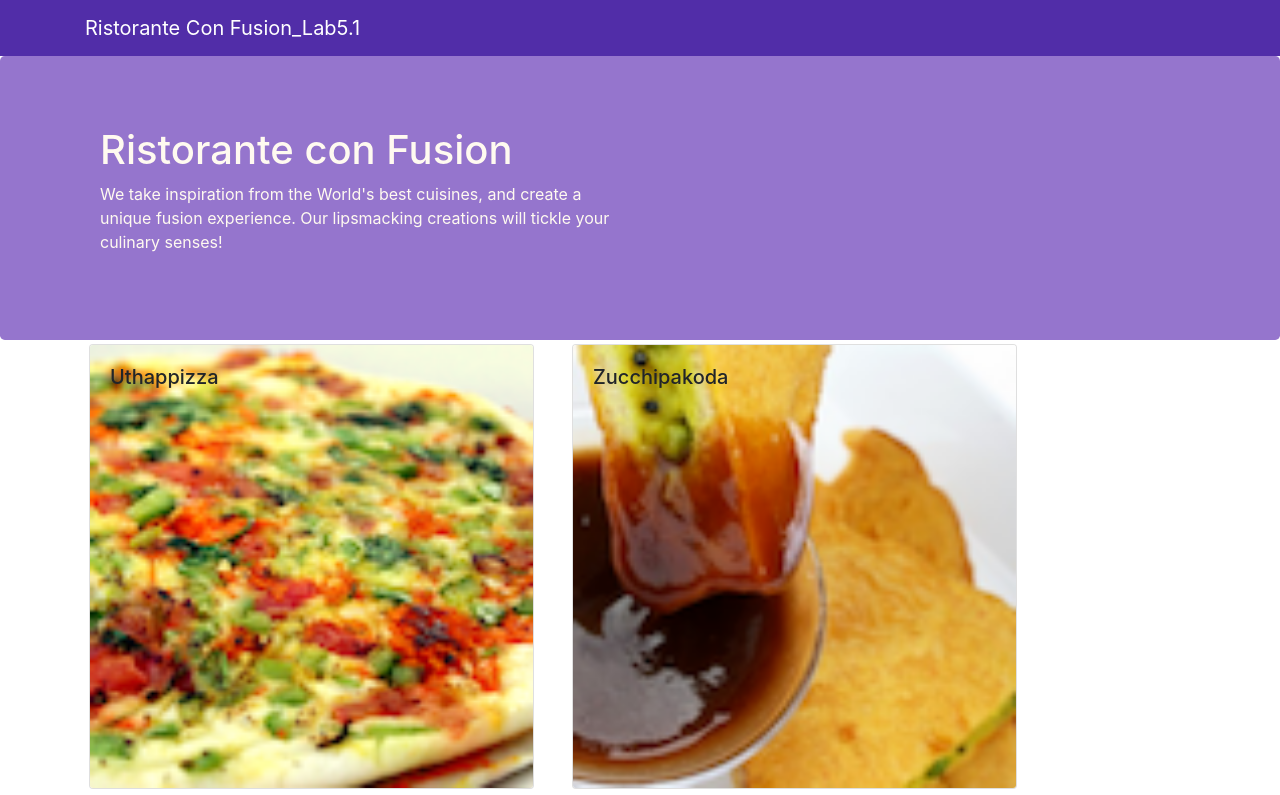
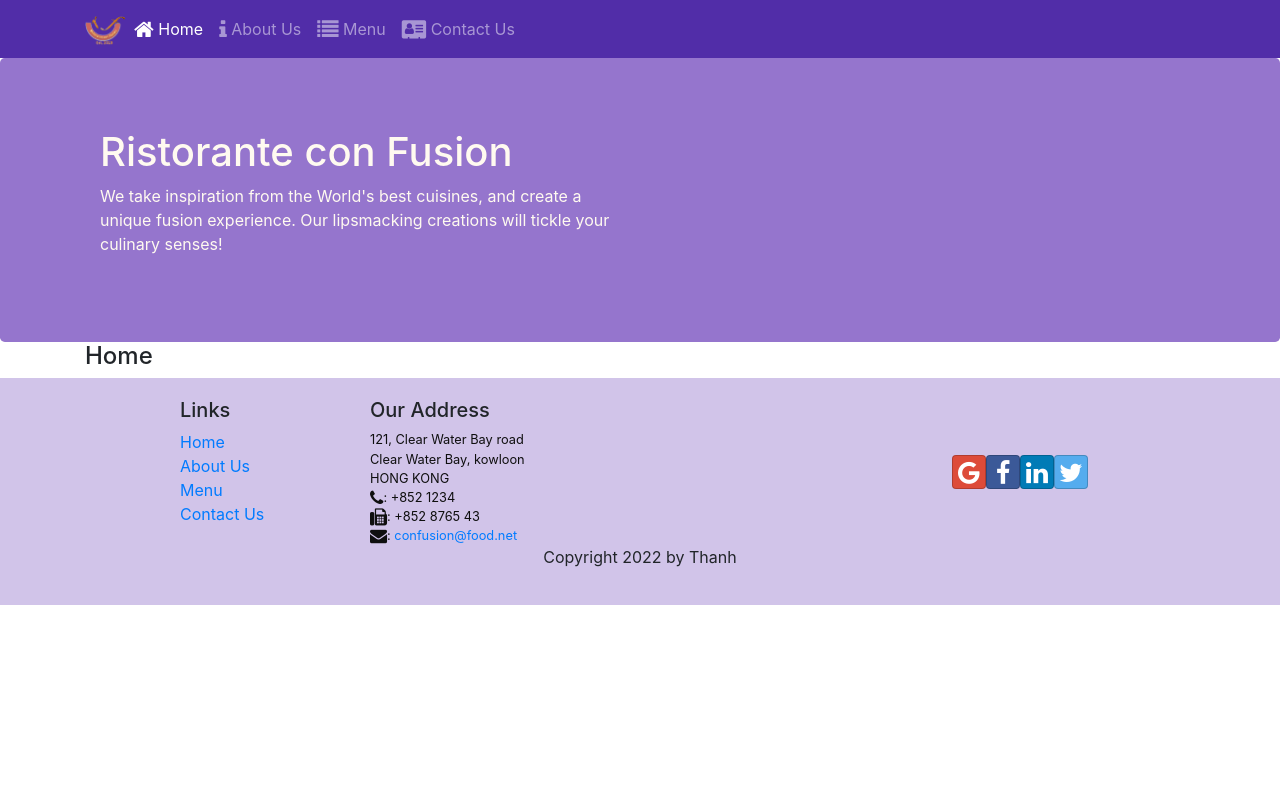
Before and after one commit to thanhgt86/Funix_Reactjs, a React (Create React App) app: page /home in a window 1280 px wide. Shown: the top 795 px of the page. Built offline with nearby package versions, Linux system fonts and the light colour scheme.

Commit message:
Make Lab5.2

```diff
--- a/src/App.js
+++ b/src/App.js
@@ -2,13 +2,16 @@
 import "./App.css";
 
 import Main from "./components/MainComponent";
+import { BrowserRouter } from "react-router-dom";
 
 class App extends Component {
   render() {
     return (
-      <div>
-        <Main />
-      </div>
+      <BrowserRouter>
+        <div>
+          <Main />
+        </div>
+      </BrowserRouter>
     );
   }
 }
--- a/src/components/FooterComponent.js
+++ b/src/components/FooterComponent.js
@@ -1,5 +1,5 @@
 import React from "react";
-
+import { Link } from "react-router-dom";
 function Footer(props) {
   return (
     <div className="footer">
@@ -9,16 +9,16 @@
             <h5>Links</h5>
             <ul className="list-unstyled">
               <li>
-                <a href="#">Home</a>
+                <Link to="/home">Home</Link>
               </li>
               <li>
-                <a href="#">About</a>
+                <Link to="/aboutus">About Us</Link>
               </li>
               <li>
-                <a href="#">Menu</a>
+                <Link to="/menu">Menu</Link>
               </li>
               <li>
-                <a href="contactus.html">Contact</a>
+                <Link to="/contactus">Contact Us</Link>
               </li>
             </ul>
           </div>
--- a/src/components/HeaderComponent.js
+++ b/src/components/HeaderComponent.js
@@ -1,13 +1,74 @@
 import React, { Component } from "react";
-import { Navbar, NavbarBrand, Jumbotron } from "reactstrap";
+import {
+  Navbar,
+  NavbarBrand,
+  Jumbotron,
+  Nav,
+  NavbarToggler,
+  Collapse,
+  NavItem,
+} from "reactstrap";
+import { NavLink } from "react-router-dom";
 
 class Header extends Component {
+  constructor(props) {
+    super(props);
+    this.state = {
+      isNavOpen: false,
+    };
+
+    this.toggleNav = this.toggleNav.bind(this);
+  }
+
+  toggleNav() {
+    this.setState({
+      isNavOpen: !this.state.isNavOpen,
+    });
+  }
+
   render() {
     return (
       <React.Fragment>
-        <Navbar dark>
+        <Navbar dark expand="md">
           <div className="container">
-            <NavbarBrand href="/">Ristorante Con Fusion_Lab5.1</NavbarBrand>
+            <NavbarToggler onClick={this.toggleNav} />
+            <NavbarBrand className="mr-auto" href="/">
+              <img
+                src="assets/images/logo.png"
+                height="30"
+                width="41"
+                alt="Ristorante Con Fusion"
+              />
+            </NavbarBrand>
+
+            <Collapse isOpen={this.state.isNavOpen} navbar>
+              <Nav navbar>
+                <NavItem>
+                  <NavLink className="nav-link" to="/home">
+                    <span className="fa fa-home fa-lg"></span> Home
+                  </NavLink>
+                </NavItem>
+
+                <NavItem>
+                  <NavLink className="nav-link" to="/aboutus">
+                    <span className="fa fa-info fa-lg"></span> About Us
+                  </NavLink>
+                </NavItem>
+
+                <NavItem>
+                  <NavLink className="nav-link" to="/menu">
+                    <span className="fa fa-list fa-lg"></span> Menu
+                  </NavLink>
+                </NavItem>
+
+                <NavItem>
+                  <NavLink className="nav-link" to="/contactus">
+                    <span className="fa fa-address-card fa-lg"></span> Contact
+                    Us
+                  </NavLink>
+                </NavItem>
+              </Nav>
+            </Collapse>
           </div>
         </Navbar>
 
--- /dev/null
+++ b/src/components/HomeComponent.js
@@ -0,0 +1,11 @@
+import React from "react";
+
+function Home(props) {
+  return (
+    <div className="container">
+      <h4>Home</h4>
+    </div>
+  );
+}
+
+export default Home;
--- a/src/components/MainComponent.js
+++ b/src/components/MainComponent.js
@@ -1,40 +1,38 @@
 import React, { Component } from "react";
 
-import { Navbar, NavbarBrand } from "reactstrap";
+import Home from "./HomeComponent";
 import Menu from "./MenuComponent";
 import DishDetail from "./DishdetailComponent";
 import Header from "./HeaderComponent";
 import Footer from "./FooterComponent";
 import { DISHES } from "../shared/dishes";
+import { Switch, Route, Redirect } from "react-router-dom";
 
 class Main extends Component {
   constructor(props) {
     super(props);
     this.state = {
       dishes: DISHES,
-      selectedDish: null,
     };
   }
 
-  onDishSelect(dishId) {
-    this.setState({ selectedDish: dishId });
-  }
+  render() {
+    const HomePage = () => {
+      return <Home />;
+    };
 
-  render() {
     return (
       <div>
         <Header />
-        <Menu
-          dishes={this.state.dishes}
-          onClick={(dishId) => this.onDishSelect(dishId)}
-        />
-        <DishDetail
-          dish={
-            this.state.dishes.filter(
-              (dish) => dish.id === this.state.selectedDish
-            )[0]
-          }
-        />
+        <Switch>
+          <Route path="/home" component={HomePage} />
+          <Route
+            exact
+            path="/menu"
+            component={() => <Menu dishes={this.state.dishes} />}
+          />
+          <Redirect to="/home" />
+        </Switch>
         <Footer />
       </div>
     );
```
